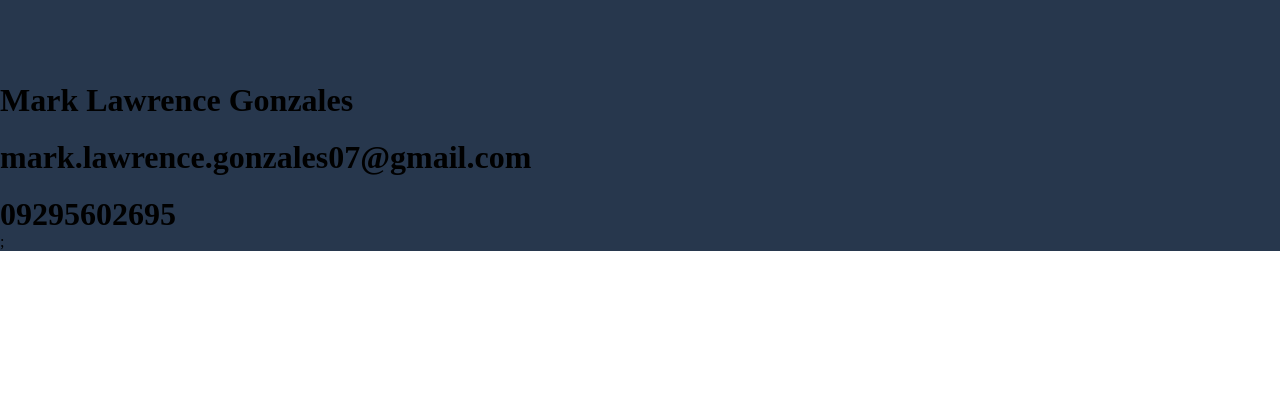
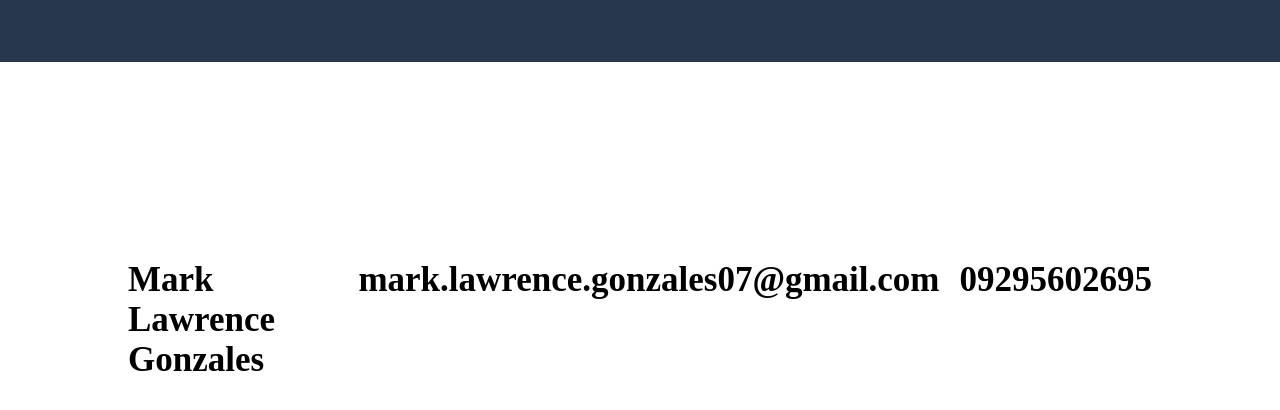
Before and after one commit to lawrence-cs-student/portfolio, a React (Create React App) app in the folder files/: page / in a window 1280 px wide. Shown: the part 2069-2479 px from the top of the page. Before the commit the page ends 2320 px from the top, so only its background shows below. Built offline with nearby package versions, Linux system fonts and the light colour scheme; some icons are missing.

Commit message:
Update Footer.jsx

```diff
--- a/files/src/components/Footer.jsx
+++ b/files/src/components/Footer.jsx
@@ -3,14 +3,14 @@ import contacts from "../contacts.js"
 
 export default function Footer() {
     return (
-        <footer>
+        <footer id="footer">
             {contacts.map((object, index) =>
             (
                 <div id={object.id}>
-                    <a>{object.logo}</a>
+                    {object.logo}
                     <h1>{object.detail}</h1>
                 </div>
-            ))};
+            ))}
         </footer>
     )
 }
```
